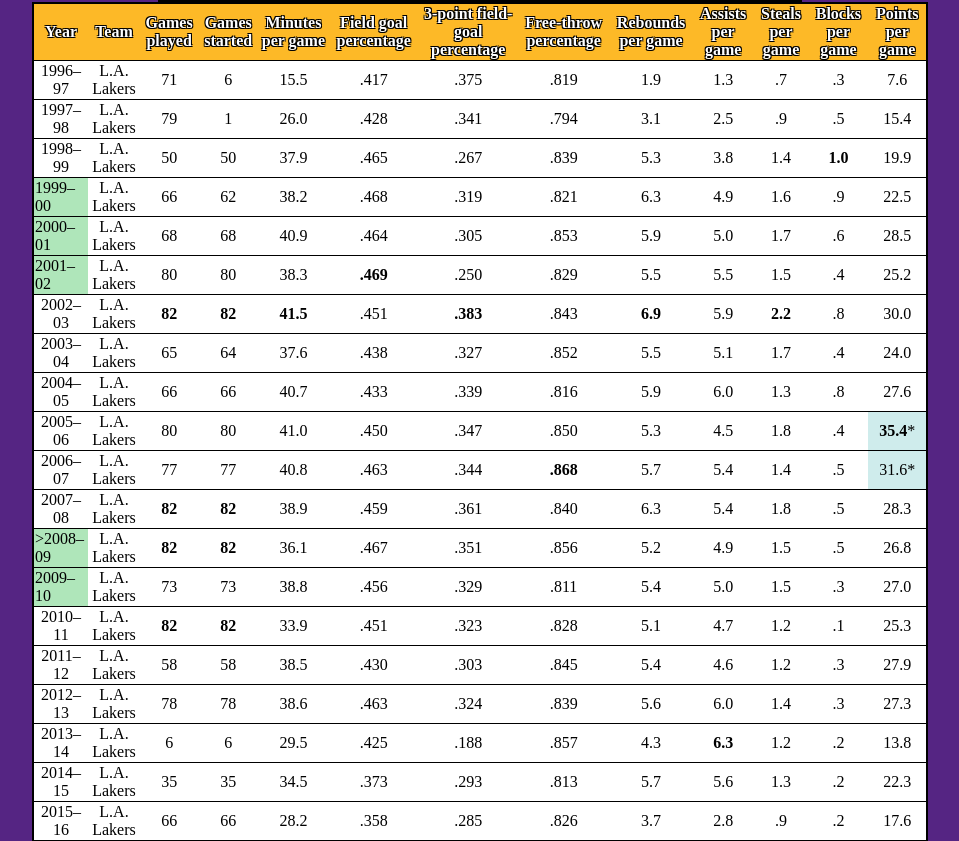
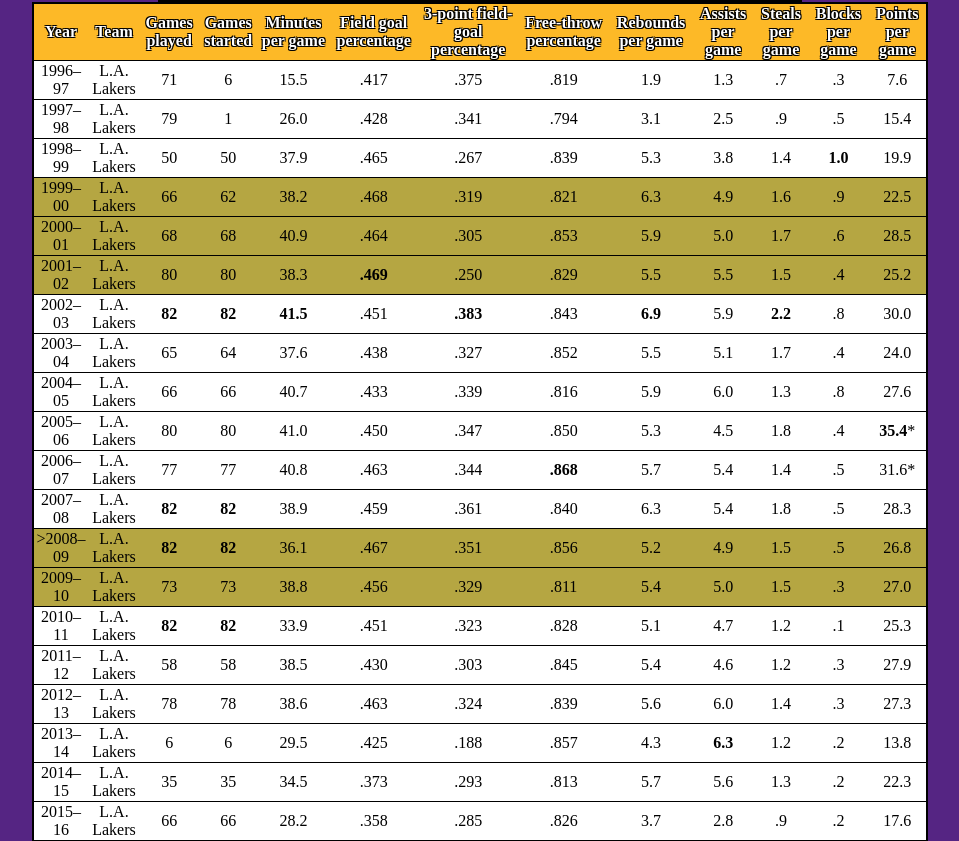
Before and after one commit to KelvinMei/KelvinMei.github.io, a plain HTML site: page stats.html in a window 1280 px wide. Shown: the part 828-1669 px from the top of the page, without its empty margins (160-1119 px from the left). Drawn offline with Linux system fonts and the light colour scheme.

Commit message:
ring color

```diff
--- a/stats.html
+++ b/stats.html
@@ -14,10 +14,12 @@
     </div>
   </header>
   <body>
+    <!-- Body content -->
     <h1>
       NBA career statistics
     </h1>
     <img class="picture" src="images/kobestats.jpg" >
+    <!-- Stats content -->
     <table>
       <tr>
         <th>Year</th>
@@ -81,8 +83,8 @@
         <td>19.9
         </td>
       </tr>
-      <tr>
-        <td style="text-align:left; background:#afe6ba;">1999–00
+      <tr class="ring">
+        <td>1999–00
         </td>
         <td>L.A. Lakers</td>
         <td>66</td>
@@ -97,8 +99,8 @@
         <td>.9</td>
         <td>22.5
         </td>
-        <tr>
-          <td style="text-align:left; background:#afe6ba;">2000–01
+        <tr class="ring">
+          <td>2000–01
           </td>
           <td>L.A. Lakers</td>
           <td>68</td>
@@ -115,8 +117,8 @@
           </td>
         </tr>
       </tr>
-      <tr>
-        <td style="text-align:left; background:#afe6ba;">2001–02
+      <tr class="ring">
+        <td>2001–02
         </td>
         <td>L.A. Lakers</td>
         <td>80</td>
@@ -195,7 +197,7 @@
         <td>4.5</td>
         <td>1.8</td>
         <td>.4</td>
-        <td style="background:#cfecec;"><b>35.4</b>*
+        <td><b>35.4</b>*
         </td>
       </tr>
       <tr>
@@ -211,7 +213,7 @@
         <td>5.4</td>
         <td>1.4</td>
         <td>.5</td>
-        <td style="background:#cfecec;">31.6*
+        <td>31.6*
         </td>
       </tr>
       <tr>
@@ -229,8 +231,8 @@
         <td>.5</td>
         <td>28.3</td>
       </tr>
-      <tr>
-        <td style="text-align:left; background:#afe6ba;">>2008–09</td>
+      <tr class="ring">
+        <td>>2008–09</td>
         <td>L.A. Lakers</td>
         <td><b>82</b></td>
         <td><b>82</b></td>
@@ -244,8 +246,8 @@
         <td>.5</td>
         <td>26.8</td>
       </tr>
-      <tr>
-        <td style="text-align:left; background:#afe6ba;">2009–10
+      <tr class="ring">
+        <td>2009–10
         </td>
         <td>L.A. Lakers</td>
         <td>73</td>
--- a/style.css
+++ b/style.css
@@ -178,3 +178,7 @@ img {
   display: block;
   width: 50%;
 }
+
+.ring {
+  background: #b5a642;
+}
```
Also changed, not shown: awards.html (+2 -0 lines), index.html (+1 -0 lines).
